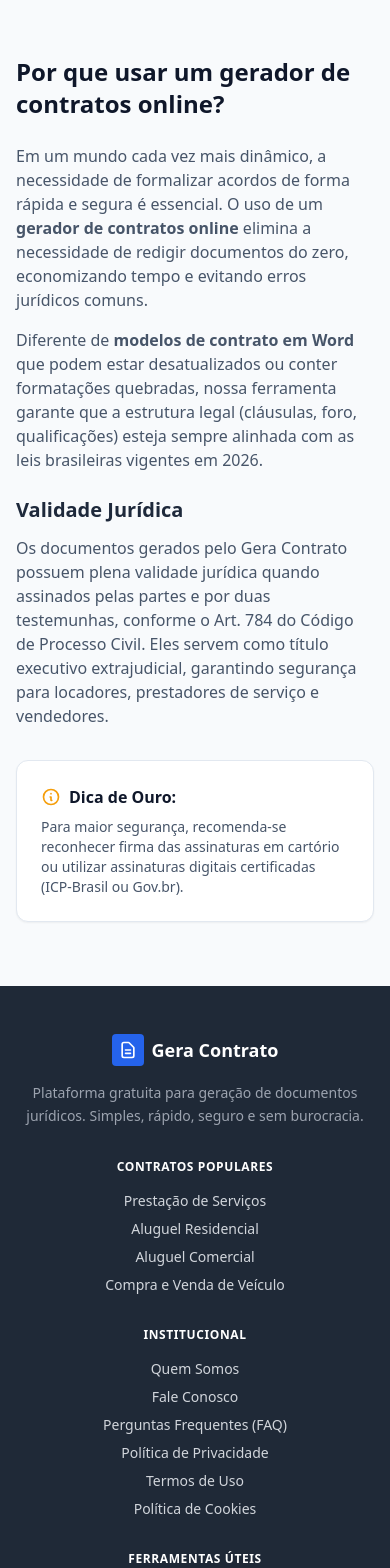
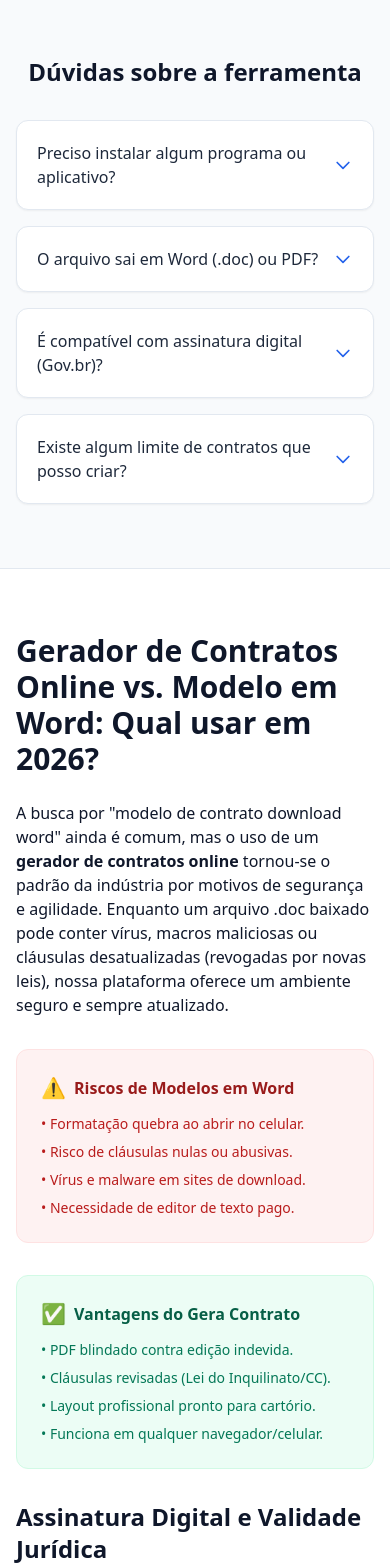
Before and after one commit to Elviiis19/geracontrato2, a React (Vite) app: page / in a window 390 px wide. Shown: the part 4940-6508 px from the top of the page. Built offline with nearby package versions, Linux system fonts and the light colour scheme.

Commit message:
feat: Add tool-specific FAQ to HomePage
Introduces a dedicated FAQ section on the HomePage to address common user questions and improve SEO for "how-to" queries related to the contract generation tool. This section focuses on usability and technical aspects of the Gera Contrato platform.

```diff
--- a/src/components/HomePage.tsx
+++ b/src/components/HomePage.tsx
@@ -18,6 +18,27 @@ export const HomePage: React.FC<HomePageProps> = ({ onNavigate }) => {
     e.preventDefault();
     onNavigate(view);
   };
+
+  // FAQ Específico para a Home (Foco em Usabilidade/Ferramenta)
+  // Isso ajuda a rankear para termos como "como funciona gerador de contrato"
+  const toolFaqs = [
+    {
+      q: "Preciso instalar algum programa ou aplicativo?",
+      a: "Não. O Gera Contrato é uma ferramenta 100% baseada na web. Você cria, edita e baixa seu documento diretamente pelo navegador do seu celular (Android/iOS) ou computador, sem ocupar espaço na memória."
+    },
+    {
+      q: "O arquivo sai em Word (.doc) ou PDF?",
+      a: "Geramos o documento final exclusivamente em PDF de alta resolução. Isso garante que a formatação jurídica (margens, cláusulas e espaçamentos) permaneça intacta na impressão, evitando a desconfiguração comum em arquivos de Word."
+    },
+    {
+      q: "É compatível com assinatura digital (Gov.br)?",
+      a: "Sim. O PDF gerado é desbloqueado e segue os padrões Padrão Brasileiro de Assinatura Digital. Você pode subir o arquivo no portal Gov.br, Docusign, ClickSign ou ZapSign para assinar eletronicamente com validade jurídica."
+    },
+    {
+      q: "Existe algum limite de contratos que posso criar?",
+      a: "Não há limites. A ferramenta é gratuita e ilimitada. Você pode gerar quantos contratos de aluguel, serviço ou venda precisar, para diferentes clientes ou situações."
+    }
+  ];
 
   return (
     <div className="flex flex-col items-center w-full">
@@ -241,31 +262,71 @@ export const HomePage: React.FC<HomePageProps> = ({ onNavigate }) => {
         </div>
       </section>
 
-      {/* SEO Content Section */}
-      <section className="w-full bg-slate-50 py-16 border-t border-slate-200" aria-labelledby="seo-title">
+      {/* NEW: Tool-Specific FAQ Section (Targeting Long Tail "How To" Keywords) */}
+      <section className="w-full bg-slate-50 py-16 border-t border-slate-200">
         <div className="max-w-4xl mx-auto px-4 sm:px-6 lg:px-8">
-          <h2 id="seo-title" className="text-2xl font-bold text-slate-900 mb-6">Por que usar um gerador de contratos online?</h2>
-          <div className="prose prose-slate prose-lg text-slate-600">
-            <p className="mb-4">
-              Em um mundo cada vez mais dinâmico, a necessidade de formalizar acordos de forma rápida e segura é essencial. O uso de um <strong>gerador de contratos online</strong> elimina a necessidade de redigir documentos do zero, economizando tempo e evitando erros jurídicos comuns.
+          <h2 className="text-2xl font-bold text-slate-900 mb-8 text-center">Dúvidas sobre a ferramenta</h2>
+          <div className="space-y-4">
+            {toolFaqs.map((faq, index) => (
+              <details key={index} className="group bg-white rounded-xl shadow-sm border border-slate-200 overflow-hidden">
+                <summary className="flex items-center justify-between cursor-pointer p-5 list-none font-medium text-slate-800 hover:bg-slate-50 transition-colors">
+                  {faq.q}
+                  <span className="transition-transform duration-300 group-open:rotate-180 text-blue-600">
+                    <svg className="w-5 h-5" fill="none" viewBox="0 0 24 24" stroke="currentColor"><path strokeLinecap="round" strokeLinejoin="round" strokeWidth="2" d="M19 9l-7 7-7-7" /></svg>
+                  </span>
+                </summary>
+                <div className="px-5 pb-5 text-slate-600 leading-relaxed border-t border-slate-100 pt-3">
+                  {faq.a}
+                </div>
+              </details>
+            ))}
+          </div>
+        </div>
+      </section>
+
+      {/* SEO Content Section - Enhanced Semantic Structure */}
+      <section className="w-full bg-white py-16 border-t border-slate-200" aria-labelledby="seo-title">
+        <div className="max-w-4xl mx-auto px-4 sm:px-6 lg:px-8">
+          <article className="prose prose-slate prose-lg max-w-none">
+            <h2 id="seo-title" className="text-3xl font-extrabold text-slate-900 mb-6">Gerador de Contratos Online vs. Modelo em Word: Qual usar em 2026?</h2>
+
+            <p>
+              A busca por "modelo de contrato download word" ainda é comum, mas o uso de um <strong>gerador de contratos online</strong> tornou-se o padrão da indústria por motivos de segurança e agilidade. Enquanto um arquivo .doc baixado pode conter vírus, macros maliciosas ou cláusulas desatualizadas (revogadas por novas leis), nossa plataforma oferece um ambiente seguro e sempre atualizado.
             </p>
-            <p className="mb-4">
-              Diferente de <strong>modelos de contrato em Word</strong> que podem estar desatualizados ou conter formatações quebradas, nossa ferramenta garante que a estrutura legal (cláusulas, foro, qualificações) esteja sempre alinhada com as leis brasileiras vigentes em 2026.
+
+            <div className="grid grid-cols-1 md:grid-cols-2 gap-8 my-8 not-prose">
+              <div className="bg-red-50 p-6 rounded-xl border border-red-100">
+                <h3 className="font-bold text-red-800 flex items-center mb-3">
+                  <span className="text-xl mr-2">⚠️</span> Riscos de Modelos em Word
+                </h3>
+                <ul className="text-sm text-red-700 space-y-2">
+                  <li>• Formatação quebra ao abrir no celular.</li>
+                  <li>• Risco de cláusulas nulas ou abusivas.</li>
+                  <li>• Vírus e malware em sites de download.</li>
+                  <li>• Necessidade de editor de texto pago.</li>
+                </ul>
+              </div>
+              <div className="bg-emerald-50 p-6 rounded-xl border border-emerald-100">
+                <h3 className="font-bold text-emerald-800 flex items-center mb-3">
+                  <span className="text-xl mr-2">✅</span> Vantagens do Gera Contrato
+                </h3>
+                <ul className="text-sm text-emerald-700 space-y-2">
+                  <li>• PDF blindado contra edição indevida.</li>
+                  <li>• Cláusulas revisadas (Lei do Inquilinato/CC).</li>
+                  <li>• Layout profissional pronto para cartório.</li>
+                  <li>• Funciona em qualquer navegador/celular.</li>
+                </ul>
+              </div>
+            </div>
+
+            <h3 className="text-2xl font-bold text-slate-900 mt-8 mb-4">Assinatura Digital e Validade Jurídica</h3>
+            <p>
+              Uma dúvida frequente é: <em>"Contrato gerado online tem valor legal?"</em>. A resposta é <strong>sim</strong>. O documento em PDF gerado aqui pode ser impresso para assinatura física (com reconhecimento de firma em cartório, se desejado) ou utilizado para <strong>assinatura eletrônica</strong>.
             </p>
-            <h3 className="text-xl font-semibold text-slate-800 mt-6 mb-3">Validade Jurídica</h3>
-            <p className="mb-4">
-              Os documentos gerados pelo Gera Contrato possuem plena validade jurídica quando assinados pelas partes e por duas testemunhas, conforme o Art. 784 do Código de Processo Civil. Eles servem como título executivo extrajudicial, garantindo segurança para locadores, prestadores de serviço e vendedores.
+            <p>
+              Recomendamos o uso do portal <strong>Gov.br</strong> (Assinatura Eletrônica Avançada) ou plataformas certificadas ICP-Brasil para garantir a autenticidade e integridade do documento digitalmente, conforme a Lei 14.063/2020.
             </p>
-          </div>
-          <div className="bg-white p-6 rounded-xl border border-slate-200 mt-8 shadow-sm">
-            <h4 className="font-bold text-slate-900 mb-2 flex items-center gap-2">
-              <svg className="w-5 h-5 text-amber-500" fill="none" viewBox="0 0 24 24" stroke="currentColor"><path strokeLinecap="round" strokeLinejoin="round" strokeWidth="2" d="M13 16h-1v-4h-1m1-4h.01M21 12a9 9 0 11-18 0 9 9 0 0118 0z" /></svg>
-              Dica de Ouro:
-            </h4>
-            <p className="text-sm text-slate-600 m-0">
-              Para maior segurança, recomenda-se reconhecer firma das assinaturas em cartório ou utilizar assinaturas digitais certificadas (ICP-Brasil ou Gov.br).
-            </p>
-          </div>
+          </article>
         </div>
       </section>
 
```
